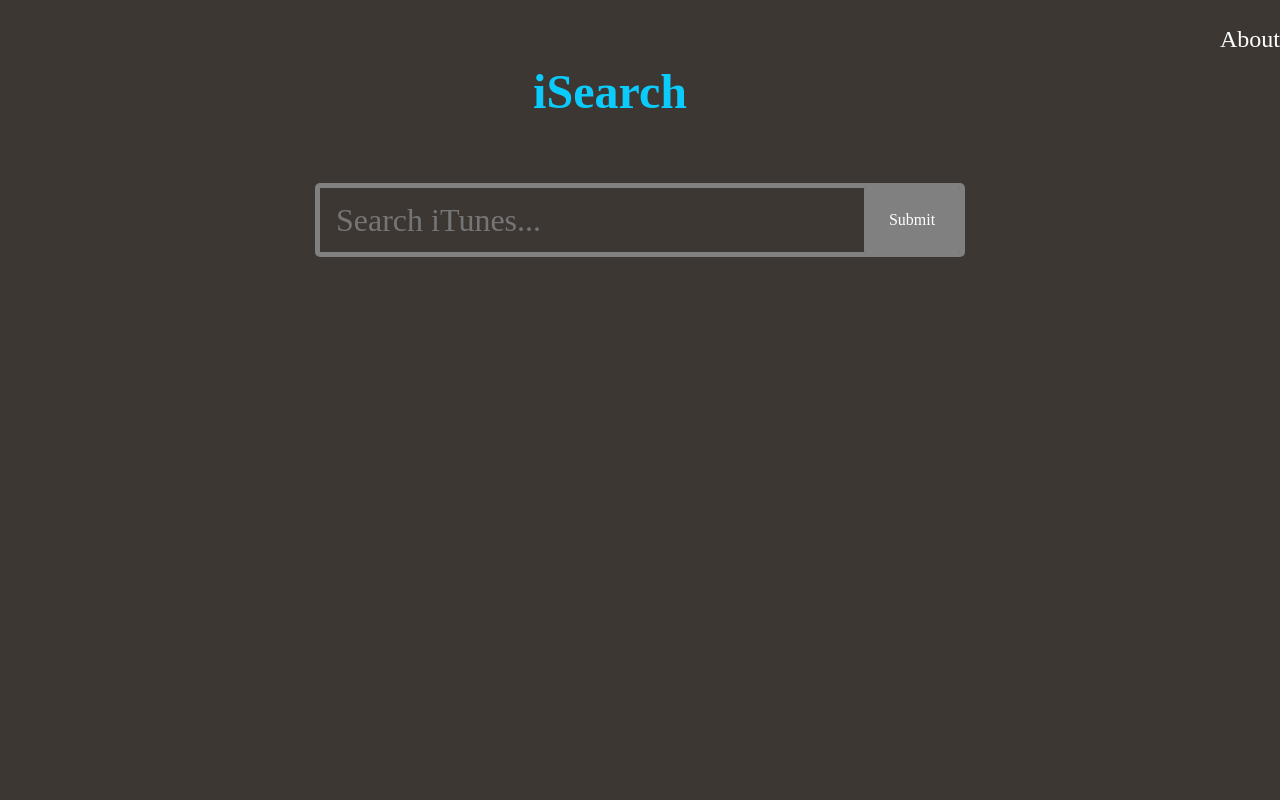
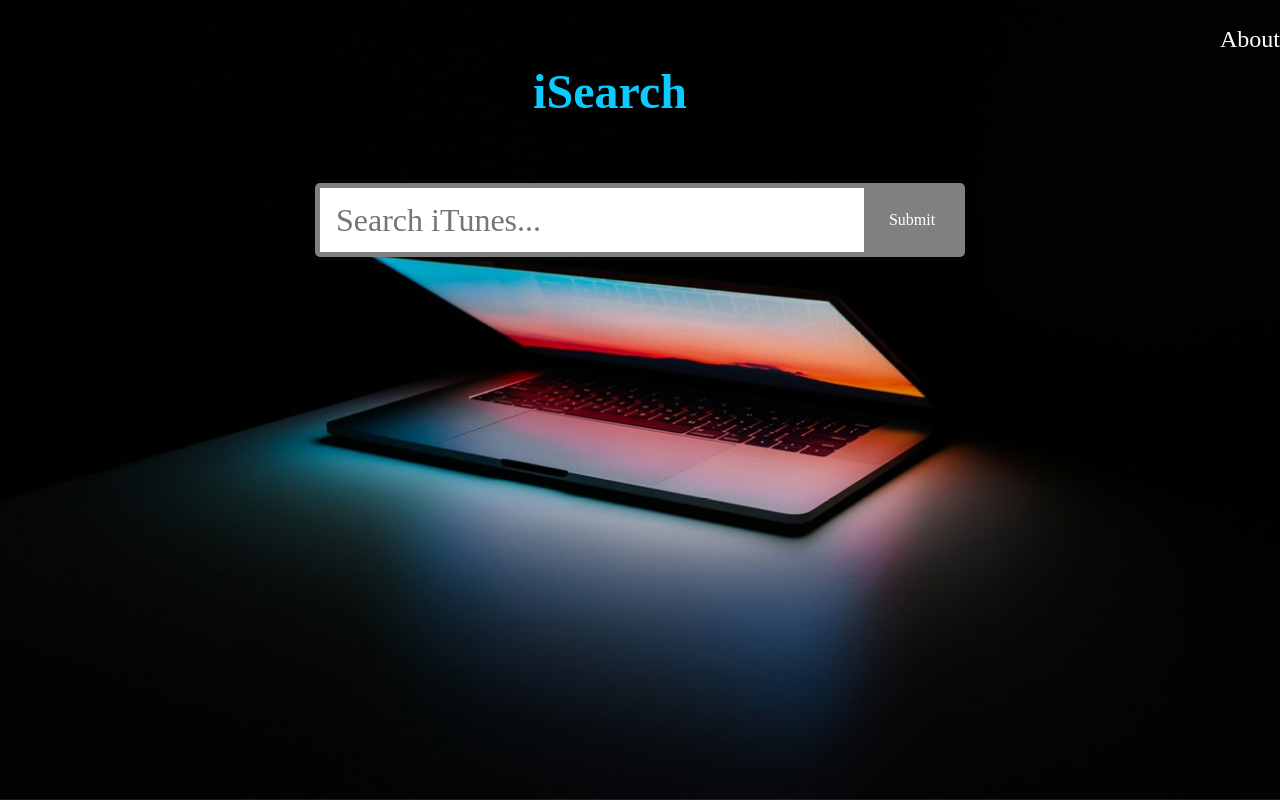
Before and after one commit to saadricklamar/isearch, a React (Create React App) app: page / in a window 1280 px wide. Shown: the top 800 px of the page. Built offline with nearby package versions, Linux system fonts and the light colour scheme.

Commit message:
Add background image of mac laptop from unsplash

```diff
--- a/src/Components/App/App.scss
+++ b/src/Components/App/App.scss
@@ -1,5 +1,4 @@
 * {
-  background-color: #3D3734;
   font-family: "Righteous"
 }
 
--- a/src/Components/Home/Home.js
+++ b/src/Components/Home/Home.js
@@ -32,7 +32,7 @@
 
     render () {
         return(
-            <div>
+            <div className="home">
             <header>
                 <h1 className="h1">iSearch</h1>
                 <nav>
--- a/src/Components/Home/Home.scss
+++ b/src/Components/Home/Home.scss
@@ -1,3 +1,12 @@
+.home {
+  background: url(../../Assets/Mac.jpeg) no-repeat center center fixed;
+  -webkit-background-size: cover;
+  -moz-background-size: cover;
+  -o-background-size: cover;
+  background-size: cover;
+  height: 100vh;
+}
+
 header {
     display: flex;
     justify-content: space-between;
```
Also changed, not shown: src/Assets/Mac.jpeg (added).
